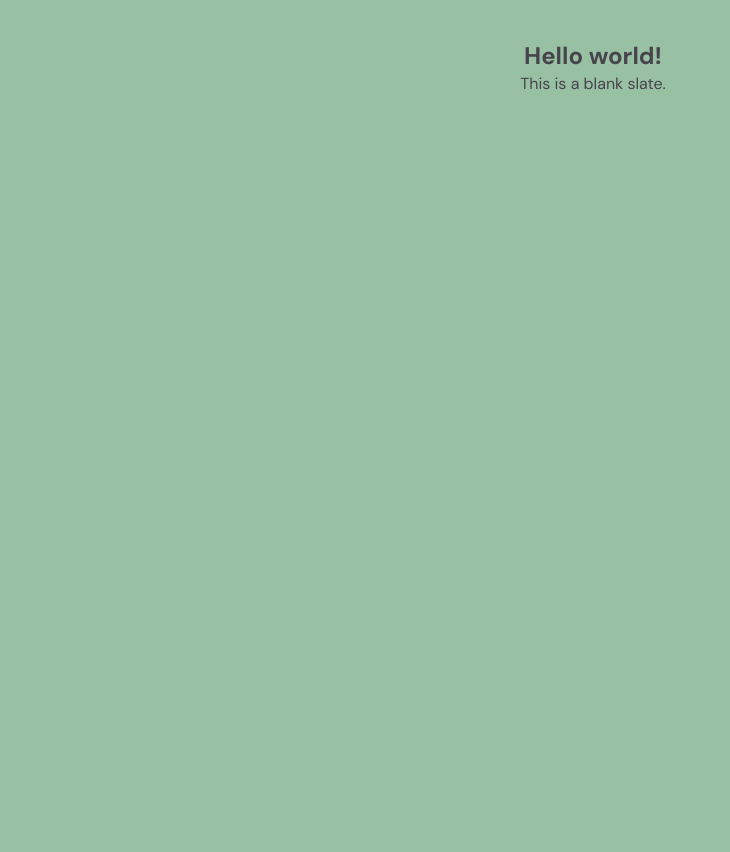
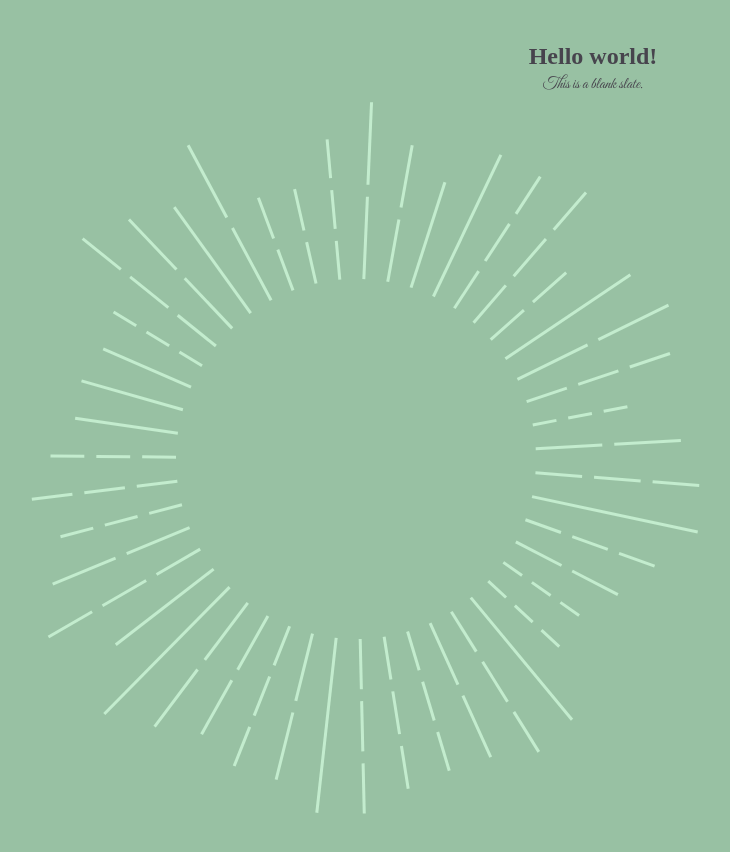
Before and after one commit to limes-road-design/the-awakened-minds-collective, a React (Vite) app: page / in a window 1280 px wide. Shown: the top 852 px of the page, without its empty margins (47-777 px from the left). Before the commit the page ends 800 px from the top, so only its background shows below. Built offline with nearby package versions, Linux system fonts and the light colour scheme; a web font is replaced by a local one.

Commit message:
Create basic animated element for site logo

```diff
--- a/package.json
+++ b/package.json
@@ -14,6 +14,7 @@
   "dependencies": {
     "@tailwindcss/postcss": "^4.1.8",
     "@tailwindcss/vite": "^4.1.8",
+    "motion": "^12.23.11",
     "react": "^18.3.1",
     "react-dom": "^18.3.1",
     "react-router": "^7.7.1"
--- a/src/routes/HomeRoute.tsx
+++ b/src/routes/HomeRoute.tsx
@@ -1,6 +1,7 @@
 /* eslint-disable @typescript-eslint/no-empty-object-type */
 import { FC } from 'react'
 import { twClassMerge } from '~/utils/tailwind'
+import { DynamicLogo } from './home/DynamicLogo'
 
 interface HomeRouteProps extends React.HTMLAttributes<HTMLDivElement> {
   // Custom props go here
@@ -9,8 +10,17 @@ interface HomeRouteProps extends React.HTMLAttributes<HTMLDivElement> {
 export const HomeRoute: FC<HomeRouteProps> = ({ className, ...props }) => {
   return (
     <div className={twClassMerge(className, 'text-center p-10')} {...props}>
-      <h1 className="text-2xl font-bold">Hello world!</h1>
-      <p>This is a blank slate.</p>
+      <h1 className="text-2xl font-serif font-bold">Hello world!</h1>
+      <p className="font-cursive">This is a blank slate.</p>
+      <DynamicLogo
+        numberOfLines={47}
+        rotationSpeed={0.1}
+        maxLineGaps={2}
+        lineGapWidth={12}
+        startRadius={180}
+        minEndRadius={270}
+        maxEndRadius={360}
+      />
     </div>
   )
 }
--- /dev/null
+++ b/src/routes/home/DynamicLogo.tsx
@@ -0,0 +1,173 @@
+import { FC, useState, useEffect } from 'react'
+import { twClassMerge } from '~/utils/tailwind'
+import { motion, easeOut } from 'motion/react'
+
+interface DynamicLogoProps extends React.HTMLAttributes<HTMLDivElement> {
+  // Custom props go here
+  numberOfLines?: number
+  startRadius?: number // Margin from centre point (start of the line)
+  minEndRadius?: number // Minimum line length (end of the line from centre)
+  maxEndRadius?: number // Maximum line length (end of the line from centre)
+  duration?: number
+  staggerDelay?: number
+  strokeWidth?: number
+  strokeColour?: string
+  rotationSpeed?: number
+  maxLineGaps?: number
+  lineGapWidth?: number
+}
+
+// Define a type for a segment of a line
+type LineSegment = {
+  x1: number
+  y1: number
+  x2: number
+  y2: number
+}
+
+export const DynamicLogo: FC<DynamicLogoProps> = ({
+  numberOfLines = 12,
+  startRadius = 150,
+  minEndRadius = 275,
+  maxEndRadius = 400,
+  duration = 1,
+  staggerDelay = 0.05,
+  strokeWidth = 3,
+  strokeColour = '#c3ecce',
+  rotationSpeed = 0.1,
+  maxLineGaps = 2,
+  lineGapWidth = 12,
+  className,
+  ...props
+}) => {
+  const [linesSegments, setLinesSegments] = useState<LineSegment[][]>([])
+
+  // Calculate SVG dimensions based on the maximum extent needed for the lines
+  // This ensures the SVG is large enough to contain all lines and the rotation doesn't clip them
+  const maxDimension = maxEndRadius + strokeWidth // Max extent from the calculated centre
+  const svgWidth = maxDimension * 2
+  const svgHeight = maxDimension * 2
+
+  // Calculate cx and cy dynamically to be the true centre of the SVG viewBox
+  const cx = svgWidth / 2
+  const cy = svgHeight / 2
+
+  useEffect(() => {
+    const allLinesSegments: LineSegment[][] = []
+
+    for (let i = 0; i < numberOfLines; i++) {
+      const angle = (i / numberOfLines) * 2 * Math.PI // Angle in radians
+
+      const randomEndRadius = minEndRadius + Math.random() * (maxEndRadius - minEndRadius)
+      const totalLineLength = randomEndRadius - startRadius
+
+      // Determine a random number of breaks for this line (0, 1, or 2)
+      const numberOfBreaks = Math.floor(Math.random() * (maxLineGaps + 1))
+      const numberOfSegments = numberOfBreaks + 1 // 0 breaks = 1 segment, 1 break = 2 segments, etc.
+      const totalGapSpace = numberOfBreaks * lineGapWidth
+
+      const segmentsForThisLine: LineSegment[] = []
+
+      // Calculate the available length for segments after accounting for gaps
+      let availableSegmentLength = totalLineLength - totalGapSpace
+
+      // Ensure availableSegmentLength is not negative (if gaps are too wide)
+      if (availableSegmentLength < 0) {
+        availableSegmentLength = 0
+        // Optionally, you might want to adjust fixedGapWidth or maxEndRadius
+        // or ensure that lines with too many breaks become zero length.
+      }
+
+      // Distribute the available length equally among the segments
+      const segmentBaseLength = numberOfSegments > 0 ? availableSegmentLength / numberOfSegments : 0
+
+      let currentRadialStart = startRadius
+
+      for (let j = 0; j < numberOfSegments; j++) {
+        // Only draw a segment if it has a positive length
+        if (segmentBaseLength > 0.01) {
+          // Small threshold to avoid tiny invisible segments
+          const segmentStartX = cx + currentRadialStart * Math.cos(angle)
+          const segmentStartY = cy + currentRadialStart * Math.sin(angle)
+
+          const segmentEndRadial = currentRadialStart + segmentBaseLength
+          const segmentEndX = cx + segmentEndRadial * Math.cos(angle)
+          const segmentEndY = cy + segmentEndRadial * Math.sin(angle)
+
+          segmentsForThisLine.push({
+            x1: segmentStartX,
+            y1: segmentStartY,
+            x2: segmentEndX,
+            y2: segmentEndY
+          })
+
+          // Move current start past the segment and then add the fixed gap
+          currentRadialStart = segmentEndRadial
+        }
+        // Add gap after segment, but not after the very last segment
+        if (j < numberOfBreaks) {
+          // Only add gap if there's another segment coming
+          currentRadialStart += lineGapWidth
+        }
+      }
+
+      allLinesSegments.push(segmentsForThisLine)
+    }
+    setLinesSegments(allLinesSegments)
+  }, [numberOfLines, startRadius, minEndRadius, maxEndRadius, cx, cy, maxLineGaps, lineGapWidth])
+
+  const lineVariants = {
+    hidden: { pathLength: 0, opacity: 0 },
+    visible: {
+      pathLength: 1,
+      opacity: 1,
+      transition: { duration: duration, ease: easeOut }
+    }
+  }
+
+  const containerVariants = {
+    visible: {
+      transition: {
+        staggerChildren: staggerDelay
+      }
+    }
+  }
+
+  const transitionDuration = 10 / rotationSpeed
+
+  return (
+    <div className={twClassMerge(className)} {...props}>
+      <motion.svg
+        key={rotationSpeed}
+        width={svgWidth}
+        height={svgHeight}
+        viewBox={`0 0 ${svgWidth} ${svgHeight}`}
+        xmlns="http://www.w3.org/2000/svg"
+        animate={{ rotate: 360 }}
+        transition={{ duration: transitionDuration, repeat: Infinity, ease: 'linear' }}
+        variants={containerVariants}
+        // Set transform-origin to the centre of the SVG for correct rotation
+        style={{ transformOrigin: `${cx}px ${cy}px`, overflow: 'visible' }}
+      >
+        {linesSegments.map((segments, lineIndex) => (
+          // Use a Fragment or group for each "logical" line so staggerChildren works on the first level
+          // and each segment within that line can also animate
+          <motion.g key={lineIndex}>
+            {segments.map((segment, segmentIndex) => (
+              <motion.line
+                key={`${lineIndex}-${segmentIndex}`} // Unique key for each segment
+                x1={segment.x1}
+                y1={segment.y1}
+                x2={segment.x2}
+                y2={segment.y2}
+                stroke={strokeColour}
+                strokeWidth={strokeWidth}
+                variants={lineVariants}
+              />
+            ))}
+          </motion.g>
+        ))}
+      </motion.svg>
+    </div>
+  )
+}
```
Also changed, not shown: 1 other file (tests, documents, lock files or other folders).
